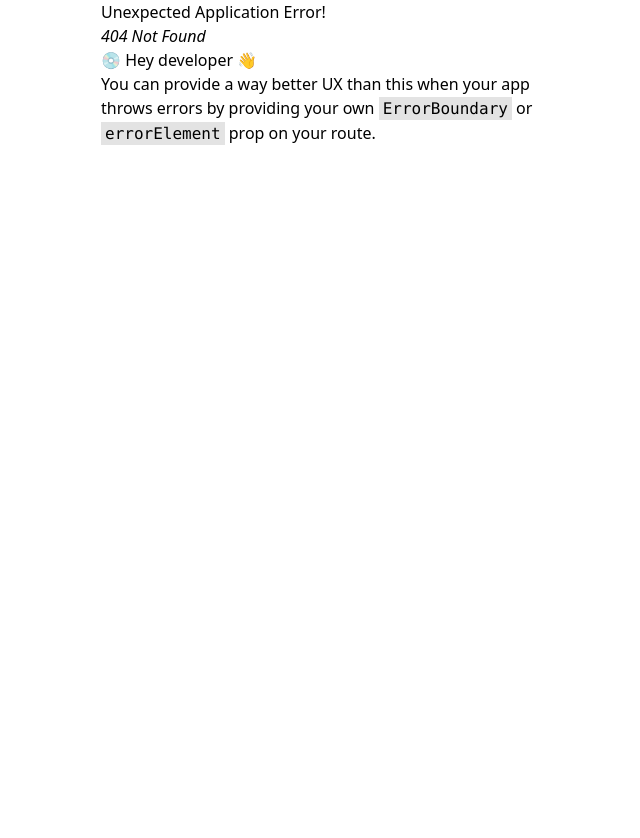
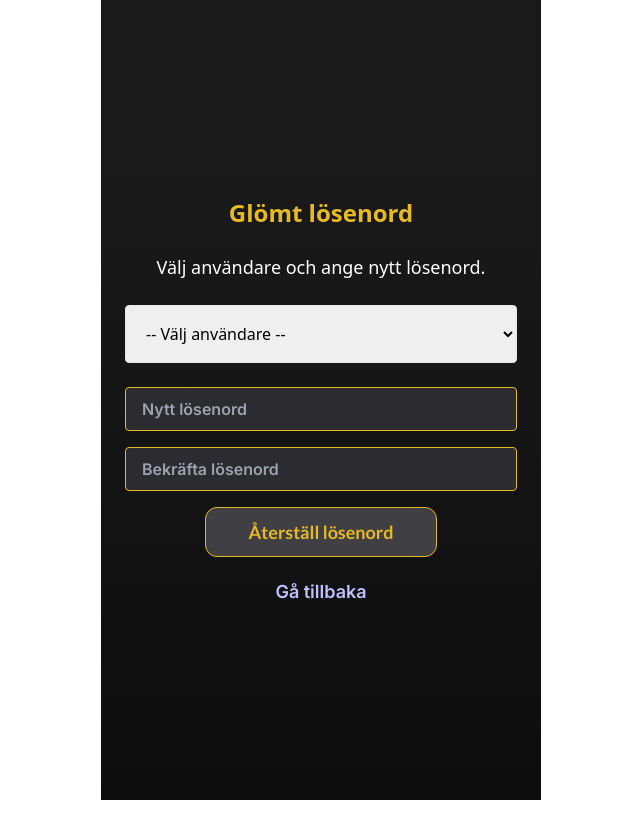
Before and after one commit to kemorsky/Mormor-Dagny-s-Bageri, a React (Vite) app: page /forgot-password in a window 1280 px wide. Before the commit this address had no page. Shown: the top 838 px of the page, without its empty margins (319-959 px from the left). Built offline with nearby package versions, Linux system fonts and the light colour scheme.

Commit message:
Updated router

```diff
--- /dev/null
+++ b/src/pages/ForgotPassword/ForgotPassword.tsx
@@ -0,0 +1,122 @@
+import { useState } from "react";
+import { useNavigate } from "react-router-dom";
+import { InputPrimary } from "../../components/ui/input";
+import { ButtonPrimary } from "../../components/ui/button";
+
+type User = {
+  id: number;
+  role: string;
+  username: string;
+  password: string;
+};
+
+export default function ResetPasswordPage() {
+  const [users, setUsers] = useState<User[]>([
+    { id: 0, role: "admin", username: "michael", password: "" },
+    { id: 1, role: "Säljare", username: "lisa", password: ""},
+    { id: 2, role: "Planerare", username: "kalle", password: ""}
+  ]);
+
+  const [selectedUserId, setSelectedUserId] = useState<number | null>(null);
+  const [newPassword, setNewPassword] = useState("");
+  const [confirmPassword, setConfirmPassword] = useState("");
+  const [message, setMessage] = useState("");
+  const [success, setSuccess] = useState(false);
+
+  const navigate = useNavigate();
+
+  const handleResetPassword = (e: React.FormEvent) => {
+    e.preventDefault();
+
+    if (!selectedUserId) {
+      setMessage("Välj en användare.");
+      setSuccess(false);
+      return;
+    }
+
+    if (!newPassword || !confirmPassword) {
+      setMessage("Lösenord får inte vara tomt.");
+      setSuccess(false);
+      return;
+    }
+
+    if (newPassword !== confirmPassword) {
+      setMessage("Lösenorden matchar inte.");
+      setSuccess(false);
+      return;
+    }
+
+    const updatedUsers = users.map((user) =>
+      user.id === selectedUserId ? { ...user, password: newPassword } : user
+    );
+
+    setUsers(updatedUsers);
+    setSelectedUserId(null);
+    setMessage("Lösenordet har återställts!");
+    setSuccess(true);
+    setNewPassword("");
+    setConfirmPassword("");
+  };
+
+  console.log(newPassword);
+
+  return (
+    <main className="bg-gradient-primary min-h-screen flex flex-col items-center justify-center px-6">
+      <div className="flex flex-col items-center gap-6 max-w-md w-full">
+        <h1 className="text-2xl font-bold text-Branding-textAccent text-center">
+          Glömt lösenord
+        </h1>
+        <p className="text-lg text-center text-Branding-textPrimary">
+          Välj användare och ange nytt lösenord.
+        </p>
+
+        <select
+          value={selectedUserId ?? ""}
+          onChange={(e) => setSelectedUserId(Number(e.target.value) || null)}
+          className="w-full p-4 border rounded"
+        >
+          <option value="">-- Välj användare --</option>
+          {users.map((user) => (
+            <option key={user.id} value={user.id}>
+              {user.username}
+            </option>
+          ))}
+        </select>
+
+        <form
+          onSubmit={handleResetPassword}
+          className="w-full flex flex-col gap-4"
+        >
+          <InputPrimary
+            type="password"
+            value={newPassword}
+            onChange={(e) => setNewPassword(e.target.value)}
+            placeholder="Nytt lösenord"
+          />
+          <InputPrimary
+            type="password"
+            value={confirmPassword}
+            onChange={(e) => setConfirmPassword(e.target.value)}
+            placeholder="Bekräfta lösenord"
+          />
+          <div className="flex justify-center">
+            <ButtonPrimary type="submit">Återställ lösenord</ButtonPrimary>
+          </div>
+        </form>
+
+        {message && (
+          <p className={`text-sm text-center ${success ? "text-green-600" : "text-red-600"}`}>
+            {message}
+          </p>
+        )}
+
+        <a
+          className="font-inter font-bold text-[1.125rem] leading-[1.375rem] cursor-pointer"
+          onClick={() => navigate("/")}
+        >
+          Gå tillbaka
+        </a>
+      </div>
+    </main>
+  );
+}
--- a/src/pages/login-page/login-page.tsx
+++ b/src/pages/login-page/login-page.tsx
@@ -77,7 +77,7 @@ export default function LoginPage() {
                             <section className="w-full flex flex-col items-center justify-center gap-4 mt-[1.5rem]">
                                 <ButtonPrimary type="submit">Logga In</ButtonPrimary>
                                 <p className="font-inter font-semibold text-[1rem] leading-[1.375rem]">Glömde lösenordet?</p>
-                                <a className="font-inter font-bold text-[1.125rem] leading-[1.375rem] cursor-pointer" onClick={() => navigate('/recover-password')}>Skicka påmminelse</a>
+                                <a className="font-inter font-bold text-[1.125rem] leading-[1.375rem] cursor-pointer" onClick={() => navigate('/forgot-password')}>Återställ lösenord</a>
                         </section>
                         </form>
                     </div>
--- a/src/router/router.tsx
+++ b/src/router/router.tsx
@@ -2,7 +2,7 @@ import { createBrowserRouter } from 'react-router-dom';
 import { ProtectedRoute } from './ProtectedRoute';
 import AccessDenied from '../pages/access-denied/access-denied';
 import LoginPage from '../pages/login-page/login-page';
-import RecoverPassword from '../pages/recover-password/recover-password';
+import ForgotPassword from '../pages/ForgotPassword/ForgotPassword';
 import Dashboard from '../pages/dashboard/dashboard';
 import AdminDashboard from '../pages/admin-dashboard/admin-dashboard';
 import AddUser from '../pages/admin/add-user/add-user';
@@ -27,8 +27,8 @@ const router = createBrowserRouter([
         element: <LoginPage />,
     },
     {
-        path: '/recover-password',
-        element: <RecoverPassword />,
+        path: '/forgot-password',
+        element: <ForgotPassword />,
     },
     {
         path: '/dashboard',
```
